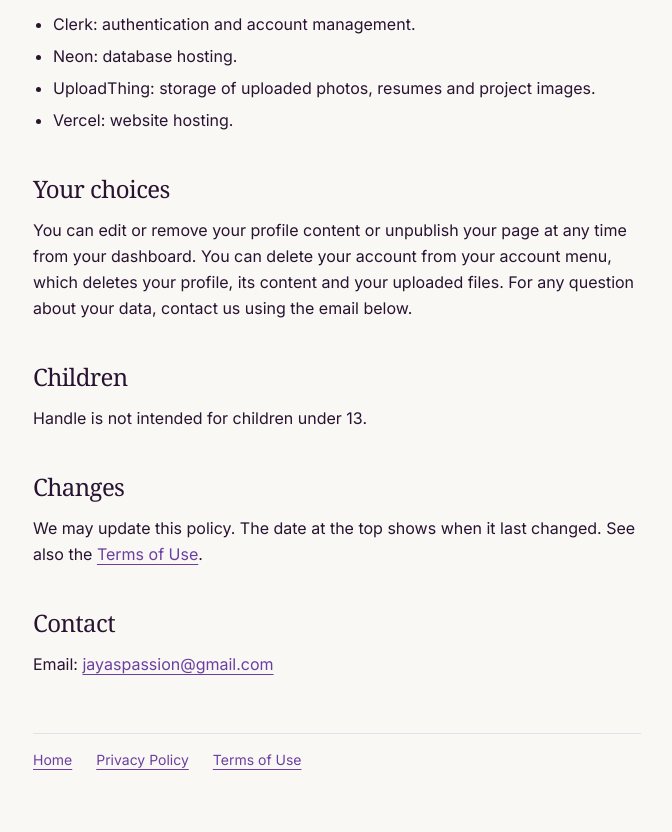
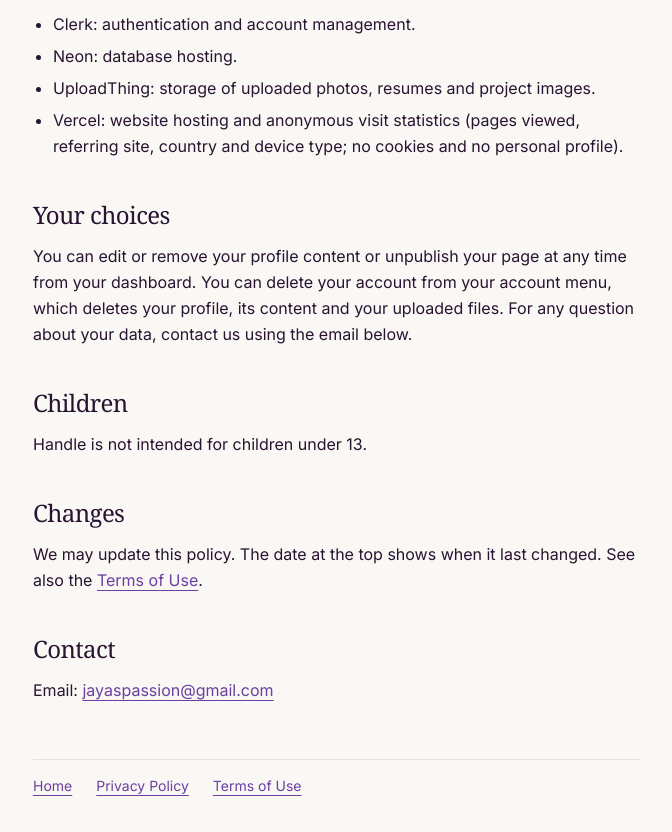
Before and after one commit to jayaspassion/handle, a Next.js app: page /privacy in a window 1280 px wide. Shown: the part 1074-1906 px from the top of the page, without its empty margins (303-975 px from the left). Built offline with nearby package versions, Linux system fonts and the light colour scheme; no server answers; a web font is replaced by a local one.

Commit message:
Add Vercel Analytics (anonymous page views) and note it in the privacy policy

```diff
--- a/app/layout.tsx
+++ b/app/layout.tsx
@@ -1,5 +1,6 @@
 import type { Metadata } from "next";
 import { ClerkProvider } from "@clerk/nextjs";
+import { Analytics } from "@vercel/analytics/next";
 import { Inter, Geist_Mono } from "next/font/google";
 import "./globals.css";
 import SiteHeader from "./_components/site-header";
@@ -42,6 +43,8 @@
           <SiteHeader />
           {children}
         </ClerkProvider>
+        {/* Anonymous page-view counts (no cookies); turned on in Vercel > Analytics */}
+        <Analytics />
       </body>
     </html>
   );
--- a/app/privacy/page.tsx
+++ b/app/privacy/page.tsx
@@ -59,7 +59,11 @@
         <li>Clerk: authentication and account management.</li>
         <li>Neon: database hosting.</li>
         <li>UploadThing: storage of uploaded photos, resumes and project images.</li>
-        <li>Vercel: website hosting.</li>
+        <li>
+          Vercel: website hosting and anonymous visit statistics (pages viewed,
+          referring site, country and device type; no cookies and no personal
+          profile).
+        </li>
       </ul>
 
       <h2 className={legalH2}>Your choices</h2>
--- a/package.json
+++ b/package.json
@@ -14,6 +14,7 @@
     "@prisma/adapter-pg": "^7.10.0",
     "@prisma/client": "^7.10.0",
     "@uploadthing/react": "^7.3.3",
+    "@vercel/analytics": "^2.0.1",
     "next": "16.3.6",
     "pg": "^8.23.1",
     "react": "19.2.8",
```
Also changed, not shown: 2 other files (tests, documents, lock files or other folders).
